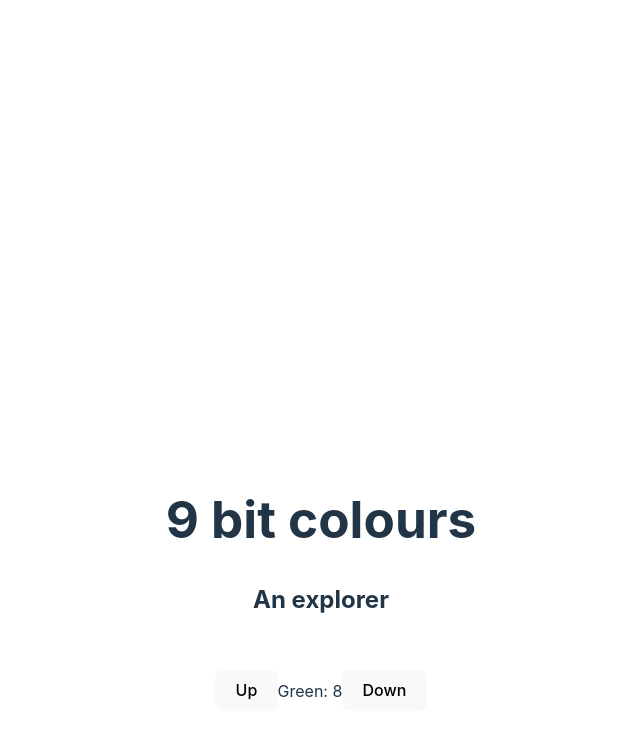
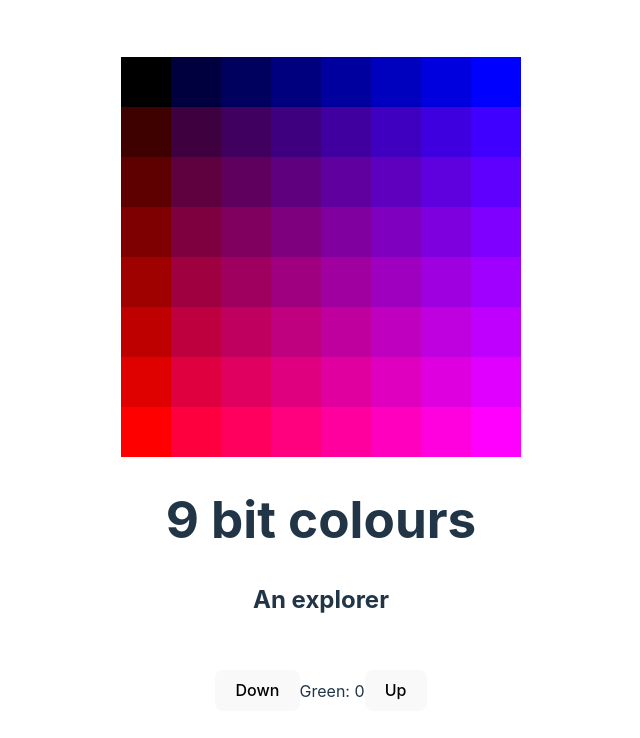
Before and after one commit to benfredwells/9bit-colour, a React (Vite) app: page / in a window 1280 px wide. Shown: the top 738 px of the page, without its empty margins (319-959 px from the left). Built offline with nearby package versions, Linux system fonts and the light colour scheme.

Commit message:
Initialize green to valid value; swap buttons

```diff
--- a/src/components/explorer.tsx
+++ b/src/components/explorer.tsx
@@ -4,7 +4,7 @@ import "./explorer.css";
 import ColourSquare from "./colourSquare";
 
 function Explorer() {
-  const [green, setGreen] = useState(8);
+  const [green, setGreen] = useState(0);
 
   const redValues: Array<number> = Array.from(Array(8).keys());
   const blueValues: Array<number> = Array.from(Array(8).keys());
@@ -52,9 +52,9 @@ function Explorer() {
       <h1>9 bit colours</h1>
       <h2>An explorer</h2>
       <div className="card">
+        <button onClick={() => setGreen((green) => green - 1)}>Down</button>
+        Green: {green}
         <button onClick={() => setGreen((green) => green + 1)}>Up</button>
-        Green: {green}
-        <button onClick={() => setGreen((green) => green - 1)}>Down</button>
       </div>
     </>
   );
```
